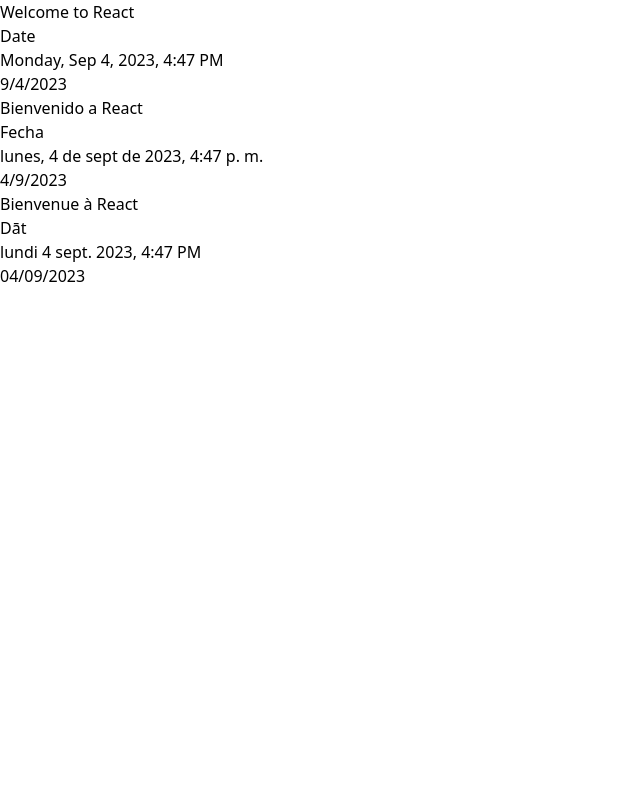
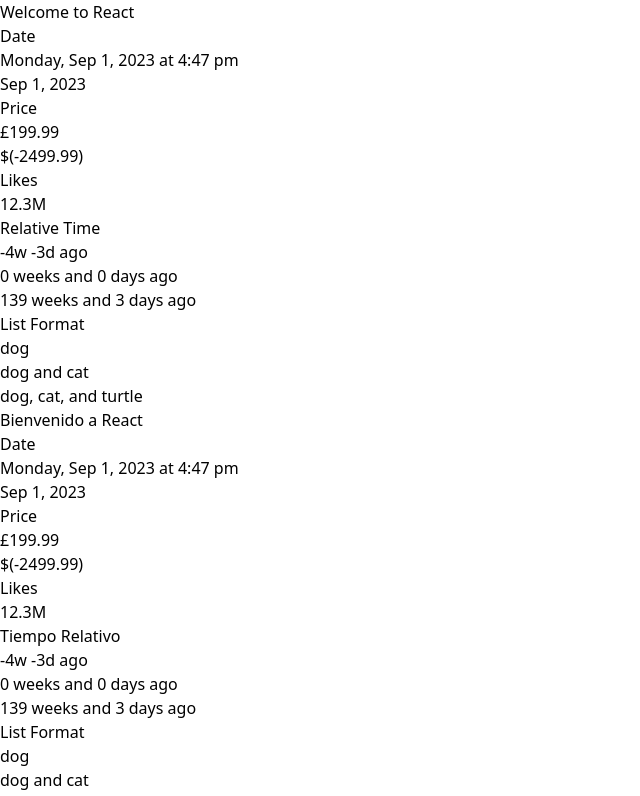
Before and after one commit to bryantabaird/utahjs-2023, a React (Vite) app: page / in a window 1280 px wide. Shown: the top 796 px of the page, without its empty margins (0-640 px from the left). Built offline with nearby package versions, Linux system fonts and the light colour scheme.

Commit message:
Prepping demo without populated solutions

```diff
--- a/src/App.tsx
+++ b/src/App.tsx
@@ -32,10 +32,10 @@
             <Title />
             <div className="flex flex-col gap-4">
               <DateTime />
-              {/* <Pricing />
+              <Pricing />
               <SocialMedia />
               <RelativeTime />
-              <ListFormat /> */}
+              <ListFormat />
             </div>
           </section>
         </I18nextProvider>
--- a/src/components/DateTime.tsx
+++ b/src/components/DateTime.tsx
@@ -60,23 +60,23 @@
     const month = date.getMonth();
     const year = date.getFullYear();
     const amPm = formatAMPM(date);
-    // return `${Weekday[day]}, ${Month[month]} ${day}, ${year} at ${amPm}`;
+    return `${Weekday[day]}, ${Month[month]} ${day}, ${year} at ${amPm}`;
 
-    return new Intl.DateTimeFormat(i18n.language, longDateTimeOptions).format(date);
+    // return new Intl.DateTimeFormat(i18n.language, longDateTimeOptions).format(date);
   };
 
   const getShortenedDate = (date: Date) => {
     const day = date.getDay();
     const month = date.getMonth();
     const year = date.getFullYear();
-    // return `${Month[month]} ${day}, ${year}`;
+    return `${Month[month]} ${day}, ${year}`;
 
-    return new Intl.DateTimeFormat(i18n.language, shortDateTimeOptions).format(date);
+    // return new Intl.DateTimeFormat(i18n.language, shortDateTimeOptions).format(date);
   };
 
   return (
     <article className="last:border last:border-blue-500 last:rounded last:p-4">
-      <h2 className="font-semibold text-xl">{t('date')}</h2>
+      <h2 className="font-semibold text-xl">Date</h2>
       <ul>
         <li className="text-l mb-2">{getLongDate(now)}</li>
         <li className="text-l mb-2">{getShortenedDate(now)}</li>
--- a/src/components/ListFormat.tsx
+++ b/src/components/ListFormat.tsx
@@ -25,17 +25,15 @@
       words[words.length - 1] = `and ${words[words.length - 1]}`;
       formattedPhrase = words.join(', ');
     }
-    // return formattedPhrase;
-    return new Intl.ListFormat(lang, { type: 'conjunction' }).format(items);
+    return formattedPhrase;
+    // return new Intl.ListFormat(lang, { type: 'conjunction' }).format(items);
   };
 
   return (
     <article className="last:border last:border-blue-500 last:rounded last:p-4">
-      <h2 className="font-semibold text-xl">{t('list-format')}</h2>
+      <h2 className="font-semibold text-xl">List Format</h2>
       <ul>
         <li className="text-l mb-2">{makeList(items1)}</li>
-        <li className="text-l mb-2">{makeList(items2)}</li>
-        <li className="text-l mb-2">{makeList(items3)}</li>
         <li className="text-l mb-2">{makeList(items2)}</li>
         <li className="text-l mb-2">{makeList(items3)}</li>
       </ul>
--- a/src/components/Pricing.tsx
+++ b/src/components/Pricing.tsx
@@ -1,4 +1,4 @@
-import React, { useState } from 'react';
+import React from 'react';
 import { useTranslation } from 'react-i18next';
 
 const options: Intl.NumberFormatOptions = {
@@ -16,26 +16,25 @@
 
 const Pricing = () => {
   const { t, i18n } = useTranslation();
-  const currency = 'USD';
   const lang = i18n.language;
 
   const getPrice = (price: number, currency: string) => {
-    // return `${currency === 'USD' ? '$' : '£'}${price}`;
-    return new Intl.NumberFormat(lang, { ...options, currency }).format(price);
+    return `${currency === 'USD' ? '$' : '£'}${price}`;
+    // return new Intl.NumberFormat(lang, { ...options, currency }).format(price);
   };
 
   const getAccountingPrice = (price: number, currency: string) => {
-    // const getNegativeAccountingPrice = `(${price})`;
-    // return `${currency === 'USD' ? '$' : '£'}${price > 0 ? price : getNegativeAccountingPrice}`;
-    return new Intl.NumberFormat(lang, { ...accountingOptions, currency }).format(price);
+    const getNegativeAccountingPrice = `(${price})`;
+    return `${currency === 'USD' ? '$' : '£'}${price > 0 ? price : getNegativeAccountingPrice}`;
+    // return new Intl.NumberFormat(lang, { ...accountingOptions, currency }).format(price);
   };
 
   return (
     <article className="last:border last:border-blue-500 last:rounded last:p-4">
-      <h2 className="font-semibold text-xl">{t('price')}</h2>
+      <h2 className="font-semibold text-xl">Price</h2>
       <ul>
-        <li className="text-l mb-2">{getPrice(199.99, currency)}</li>
-        <li className="text-l mb-2">{getAccountingPrice(-2499.99, currency)}</li>
+        <li className="text-l mb-2">{getPrice(199.99, 'GDP')}</li>
+        <li className="text-l mb-2">{getAccountingPrice(-2499.99, 'USD')}</li>
       </ul>
     </article>
   );
--- a/src/components/RelativeTime.tsx
+++ b/src/components/RelativeTime.tsx
@@ -18,18 +18,18 @@
   const locale = i18n.language;
 
   const getNarrowRelativeTime = (days: number) => {
-    // return `${Math.floor(days / 7)}w ${days % 7}d ago`;
-    return new Intl.RelativeTimeFormat(locale, narrowOptions).format(days, 'day');
+    return `${Math.floor(days / 7)}w ${days % 7}d ago`;
+    // return new Intl.RelativeTimeFormat(locale, narrowOptions).format(days, 'day');
   };
 
   const getShortRelativeTime = (days: number) => {
-    // return `${Math.floor(days / 7)} weeks and ${days % 7} days ago`;
-    return new Intl.RelativeTimeFormat(locale, shortOptions).format(days, 'day');
+    return `${Math.floor(days / 7)} weeks and ${days % 7} days ago`;
+    // return new Intl.RelativeTimeFormat(locale, shortOptions).format(days, 'day');
   };
 
   const getLongRelativeTime = (days: number) => {
-    // return `${Math.floor(days / 7)} weeks and ${days % 7} days ago`;
-    return new Intl.RelativeTimeFormat(locale, longOptions).format(days, 'quarters');
+    return `${Math.floor(days / 7)} weeks and ${days % 7} days ago`;
+    // return new Intl.RelativeTimeFormat(locale, longOptions).format(days, 'quarters');
   };
 
   return (
--- a/src/components/SocialMedia.tsx
+++ b/src/components/SocialMedia.tsx
@@ -27,14 +27,14 @@
       .find(function (item) {
         return num >= item.value;
       });
-    // return item ? (num / item.value).toFixed(digits).replace(rx, '$1') + item.symbol : '0';
+    return item ? (num / item.value).toFixed(digits).replace(rx, '$1') + item.symbol : '0';
 
-    return new Intl.NumberFormat(locale, options).format(num);
+    // return new Intl.NumberFormat(locale, options).format(num);
   }
 
   return (
     <article className="last:border last:border-blue-500 last:rounded last:p-4">
-      <h2 className="font-semibold text-xl">{t('likes')}</h2>
+      <h2 className="font-semibold text-xl">Likes</h2>
       <ul>
         <li className="text-l mb-2">{nFormatter(likes, 2)}</li>
       </ul>
```
